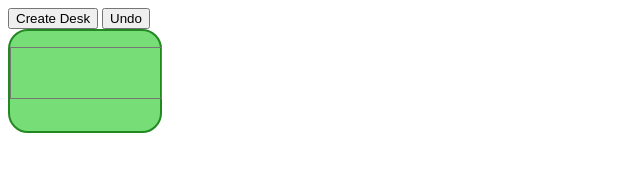
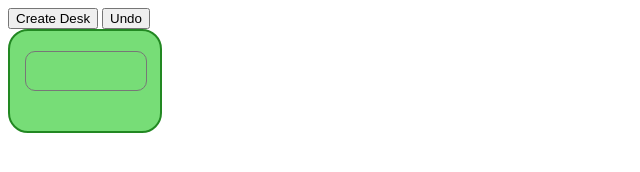
Before and after one commit to tesoro-cs/seating-chart, a plain HTML site: page index.html in a window 1280 px wide. Both pictures are taken after a click on the button "Create Desk". Shown: the whole page, without its empty margins (0-640 px from the left). Drawn offline with Linux system fonts and the light colour scheme.

Commit message:
Fix label focusing on click

```diff
--- a/index.js
+++ b/index.js
@@ -12,8 +12,8 @@ function createDesk() {
     var newLabel = document.createElement("p");
     newLabel.id = "label" + desks;
     newLabel.classList = ["label"];
+    // newLabel.innerHTML = "-";
     newLabel.contentEditable = "true";
-    newLabel.onclick = "$(this).focus();"
     newDesk.appendChild(newLabel);
     document.body.appendChild(newDesk);
     makeDraggable(document.getElementById(desks));
@@ -28,7 +28,7 @@ function makeDraggable(elmnt) {
 
 function startDrag(e) {
     e = e || window.event;
-    e.preventDefault();
+    // e.preventDefault();
     x2 = e.clientX;
     y2 = e.clientY;
     document.onmouseup = stopDrag;
@@ -38,7 +38,7 @@ function startDrag(e) {
 
 function drag(e) {
     e = e || window.event;
-    e.preventDefault();
+    // e.preventDefault();
     x1 = x2 - e.clientX;
     y1 = y2 - e.clientY;
     x2 = e.clientX;
--- a/style.css
+++ b/style.css
@@ -8,8 +8,13 @@
 }
 
 .label {
-    width: 100%;
-    height: 50%;
+    width: 80%;
+    height: 30px;
+    margin-left: 10%;
+    border-radius: 10px;
     border: solid #777777 1px;
+    text-align: center;
+    padding-top: 5%;
+    font-size: 20px;
     z-index: 9999;
 }
```
